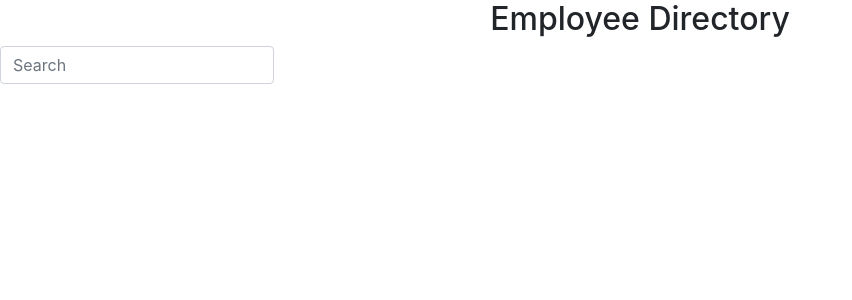
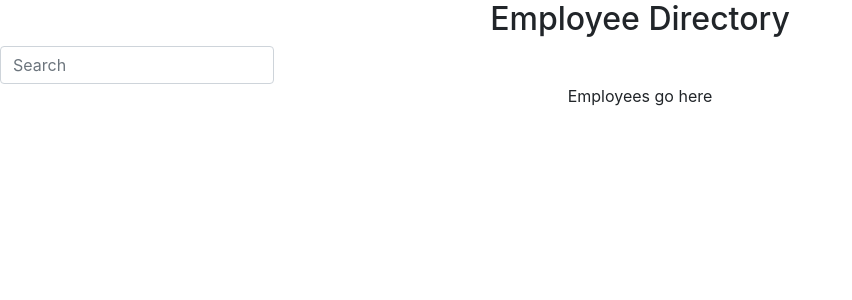
Before and after one commit to AndyFreire/employee-directory, a React (Create React App) app in the folder employee-directory/: page / in a window 1280 px wide. Shown: the top 300 px of the page, without its empty margins (0-852 px from the left). Built offline with nearby package versions, Linux system fonts and the light colour scheme; no server answers.

Commit message:
Added employees component and fed in users list

```diff
--- a/employee-directory/src/components/EmployeeList/index.js
+++ b/employee-directory/src/components/EmployeeList/index.js
@@ -1,7 +1,13 @@
 import React, { Component } from "react";
 import API from "../../utils/API";
+import Employees from "../Employees";
 
 export default class EmployeeList extends Component {
+
+    state = {
+        users: [{}],
+        order: "descending"
+    }
 
     // When component mounts, get all the users from randomuser.me and assign to the state of EmployeeList
     componentDidMount() {
@@ -18,7 +24,7 @@ export default class EmployeeList extends Component {
     render() {
         return (
             <div>
-
+                <Employees users={this.state.users} />
             </div>
         );
       }
--- /dev/null
+++ b/employee-directory/src/components/Employees/index.js
@@ -0,0 +1,20 @@
+import React from "react";
+
+function Employees ({ users }){
+
+    if(users[0] !== undefined){
+        return(
+           <div>
+               Employees go here
+           </div>
+        )
+    } else {
+        return(
+            <div>
+                No employees found!
+            </div>
+        )
+    }
+}
+
+export default Employees;
```
